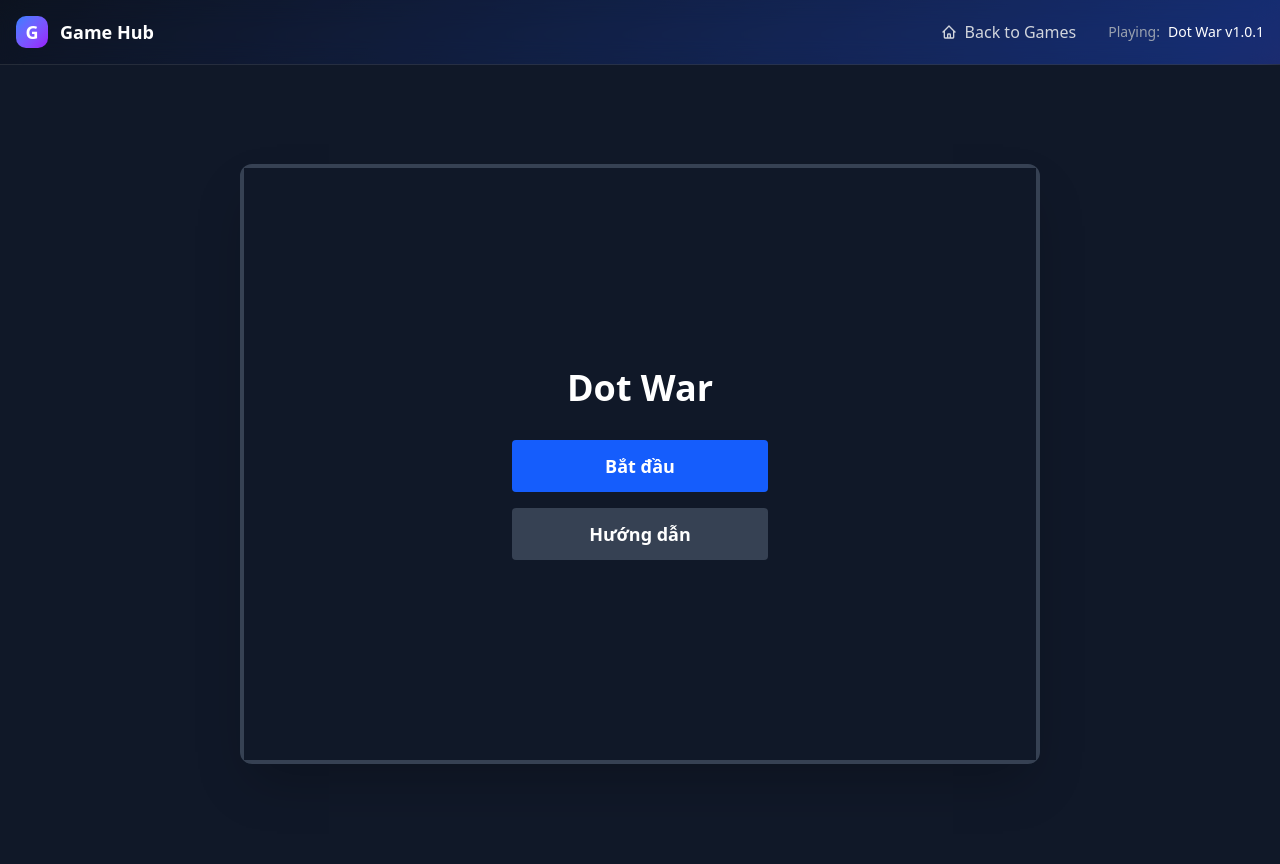
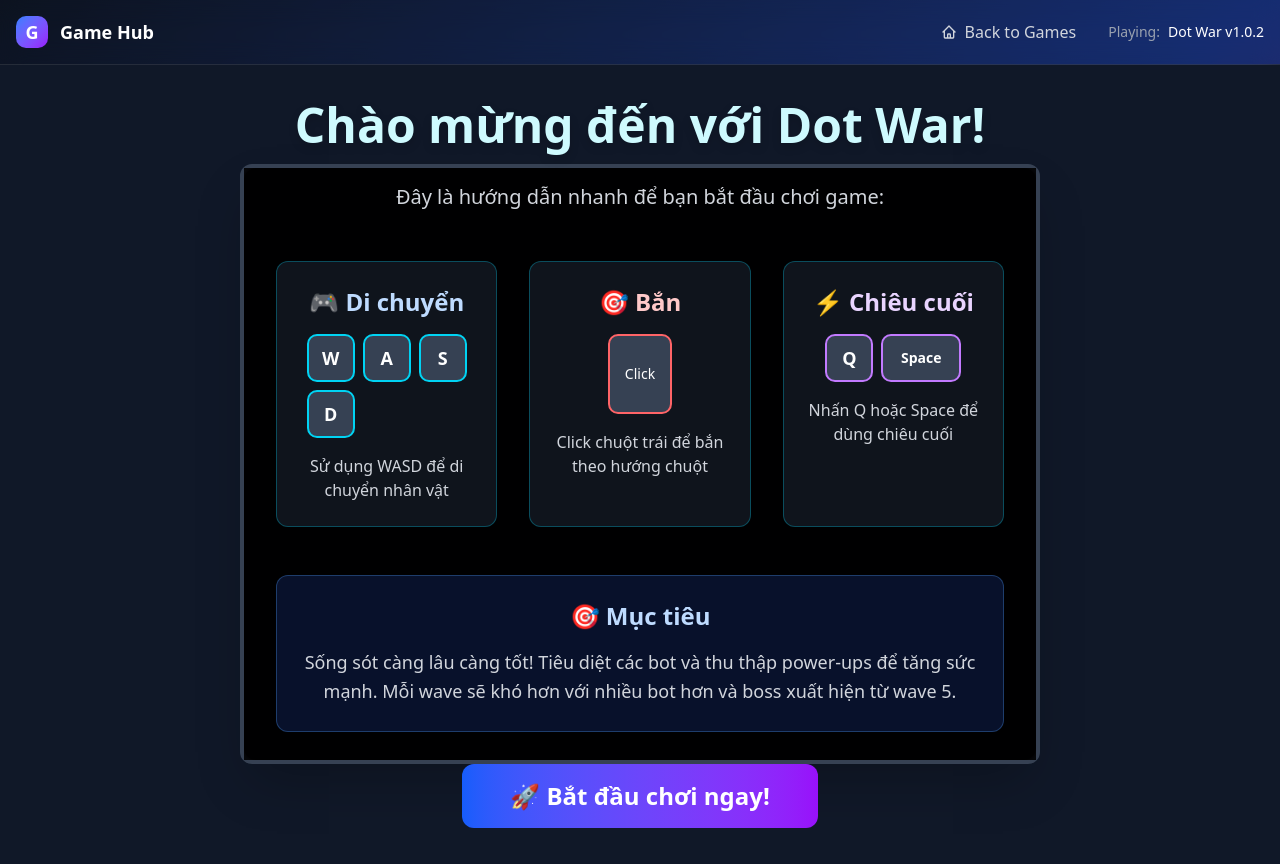
Before and after one commit to vanbeonhv/dot-war-game, a React (Vite) app in the folder client/: page /dot-war in a window 1280 px wide. Built offline with nearby package versions, Linux system fonts and the light colour scheme.

Commit message:
feat: turtorial page at first time access

```diff
--- a/client/src/components/dot-war/constants/constants.ts
+++ b/client/src/components/dot-war/constants/constants.ts
@@ -1,4 +1,4 @@
-export const DOT_WAR_VERSION = 'v1.0.1';
+export const DOT_WAR_VERSION = 'v1.0.2';
 export const PLAYER_COLORS = ['#e63946', '#457b9d', '#f1faee', '#a8dadc', '#ffbe0b', '#8338ec', '#3a86ff'];
 export const PLAYER_RADIUS = 20;
 export const PLAYER_SPEED = 200;
--- /dev/null
+++ b/client/src/components/dot-war/ui/FirstTimeGuide.tsx
@@ -0,0 +1,85 @@
+import type React from 'react';
+
+interface FirstTimeGuideProps {
+  onStart: () => void;
+}
+
+const FirstTimeGuide: React.FC<FirstTimeGuideProps> = ({ onStart }) => {
+  return (
+    <div className='flex flex-col items-center justify-center h-full w-full bg-black/90 text-white p-8'>
+      <div className='max-w-4xl mx-auto text-center'>
+        <h1 className='text-5xl font-bold mb-8 text-cyan-100 drop-shadow-lg'>Chào mừng đến với Dot War!</h1>
+
+        <div className='text-xl mb-12 text-gray-300 leading-relaxed'>
+          <p className='mb-4'>Đây là hướng dẫn nhanh để bạn bắt đầu chơi game:</p>
+        </div>
+
+        <div className='grid grid-cols-1 md:grid-cols-3 gap-8 mb-12'>
+          {/* Movement */}
+          <div className='bg-gray-800/50 rounded-xl p-6 border border-cyan-400/30'>
+            <h3 className='text-2xl font-semibold mb-4 text-blue-200'>🎮 Di chuyển</h3>
+            <div className='flex justify-center mb-4'>
+              <div className='grid grid-cols-3 gap-2'>
+                <div className='w-12 h-12 flex items-center justify-center border-2 border-cyan-400 rounded-lg bg-gray-700'>
+                  <span className='text-lg font-bold'>W</span>
+                </div>
+                <div className='w-12 h-12 flex items-center justify-center border-2 border-cyan-400 rounded-lg bg-gray-700'>
+                  <span className='text-lg font-bold'>A</span>
+                </div>
+                <div className='w-12 h-12 flex items-center justify-center border-2 border-cyan-400 rounded-lg bg-gray-700'>
+                  <span className='text-lg font-bold'>S</span>
+                </div>
+                <div className='w-12 h-12 flex items-center justify-center border-2 border-cyan-400 rounded-lg bg-gray-700'>
+                  <span className='text-lg font-bold'>D</span>
+                </div>
+              </div>
+            </div>
+            <p className='text-gray-300'>Sử dụng WASD để di chuyển nhân vật</p>
+          </div>
+
+          {/* Shooting */}
+          <div className='bg-gray-800/50 rounded-xl p-6 border border-cyan-400/30'>
+            <h3 className='text-2xl font-semibold mb-4 text-red-200'>🎯 Bắn</h3>
+            <div className='flex justify-center mb-4'>
+              <div className='w-16 h-20 border-2 border-red-400 rounded-lg bg-gray-700 flex items-center justify-center'>
+                <span className='text-sm'>Click</span>
+              </div>
+            </div>
+            <p className='text-gray-300'>Click chuột trái để bắn theo hướng chuột</p>
+          </div>
+
+          {/* Ultimate */}
+          <div className='bg-gray-800/50 rounded-xl p-6 border border-cyan-400/30'>
+            <h3 className='text-2xl font-semibold mb-4 text-purple-200'>⚡ Chiêu cuối</h3>
+            <div className='flex justify-center mb-4 gap-2'>
+              <div className='w-12 h-12 flex items-center justify-center border-2 border-purple-400 rounded-lg bg-gray-700'>
+                <span className='text-lg font-bold'>Q</span>
+              </div>
+              <div className='w-20 h-12 flex items-center justify-center border-2 border-purple-400 rounded-lg bg-gray-700'>
+                <span className='text-sm font-bold'>Space</span>
+              </div>
+            </div>
+            <p className='text-gray-300'>Nhấn Q hoặc Space để dùng chiêu cuối</p>
+          </div>
+        </div>
+
+        <div className='bg-blue-900/30 rounded-xl p-6 border border-blue-400/30 mb-8'>
+          <h3 className='text-2xl font-semibold mb-4 text-blue-200'>🎯 Mục tiêu</h3>
+          <p className='text-gray-300 text-lg leading-relaxed'>
+            Sống sót càng lâu càng tốt! Tiêu diệt các bot và thu thập power-ups để tăng sức mạnh. Mỗi wave sẽ khó hơn
+            với nhiều bot hơn và boss xuất hiện từ wave 5.
+          </p>
+        </div>
+
+        <button
+          className='py-4 px-12 bg-gradient-to-r from-blue-600 to-purple-600 hover:from-blue-700 hover:to-purple-700 rounded-xl text-2xl font-bold transition-all duration-300 hover:shadow-2xl hover:shadow-blue-500/30 transform hover:scale-105'
+          onClick={onStart}
+        >
+          🚀 Bắt đầu chơi ngay!
+        </button>
+      </div>
+    </div>
+  );
+};
+
+export default FirstTimeGuide;
--- a/client/src/pages/DotWarGame.tsx
+++ b/client/src/pages/DotWarGame.tsx
@@ -1,14 +1,45 @@
-import { useState } from 'react';
+import { useEffect, useState } from 'react';
 import GameCanvas from '@/components/dot-war/core/GameCanvas';
 import DotWarGuide from '@/components/dot-war/ui/DotWarGuide';
 import DotWarMenu from '@/components/dot-war/ui/DotWarMenu';
+import FirstTimeGuide from '@/components/dot-war/ui/FirstTimeGuide';
 
 const DotWarGame = () => {
-  const [screen, setScreen] = useState<'menu' | 'guide' | 'game'>('menu');
+  const [screen, setScreen] = useState<'menu' | 'guide' | 'game' | 'firstTime'>('menu');
+  const [hasSeenFirstTimeGuide, setHasSeenFirstTimeGuide] = useState(false);
 
   // Game frame size
   const frameW = 800;
   const frameH = 600;
+
+  // Check sessionStorage on component mount
+  useEffect(() => {
+    const hasSeen = sessionStorage.getItem('dotWarFirstTimeGuide') === 'true';
+    setHasSeenFirstTimeGuide(hasSeen);
+
+    // If first time, show first time guide instead of menu
+    if (!hasSeen) {
+      setScreen('firstTime');
+    }
+  }, []);
+
+  const handleStartGame = () => {
+    // Mark first time guide as seen
+    if (!hasSeenFirstTimeGuide) {
+      sessionStorage.setItem('dotWarFirstTimeGuide', 'true');
+      setHasSeenFirstTimeGuide(true);
+    }
+    setScreen('game');
+  };
+
+  const handleStartFromMenu = () => {
+    // If first time, show first time guide
+    if (!hasSeenFirstTimeGuide) {
+      setScreen('firstTime');
+    } else {
+      setScreen('game');
+    }
+  };
 
   return (
     <div className='w-full h-screen flex items-center justify-center bg-gray-900'>
@@ -18,12 +49,17 @@ const DotWarGame = () => {
       >
         {screen === 'menu' && (
           <div className='absolute inset-0 z-10 flex items-center justify-center bg-black/70 rounded-xl'>
-            <DotWarMenu onStart={() => setScreen('game')} onGuide={() => setScreen('guide')} />
+            <DotWarMenu onStart={handleStartFromMenu} onGuide={() => setScreen('guide')} />
           </div>
         )}
         {screen === 'guide' && (
           <div className='absolute inset-0 z-20 flex items-center justify-center bg-black/80 rounded-xl'>
             <DotWarGuide onBack={() => setScreen('menu')} />
+          </div>
+        )}
+        {screen === 'firstTime' && (
+          <div className='absolute inset-0 z-30 flex items-center justify-center bg-black/90 rounded-xl'>
+            <FirstTimeGuide onStart={handleStartGame} />
           </div>
         )}
         {screen === 'game' && <GameCanvas />}
```
Also changed, not shown: 1 other file (tests, documents, lock files or other folders).
